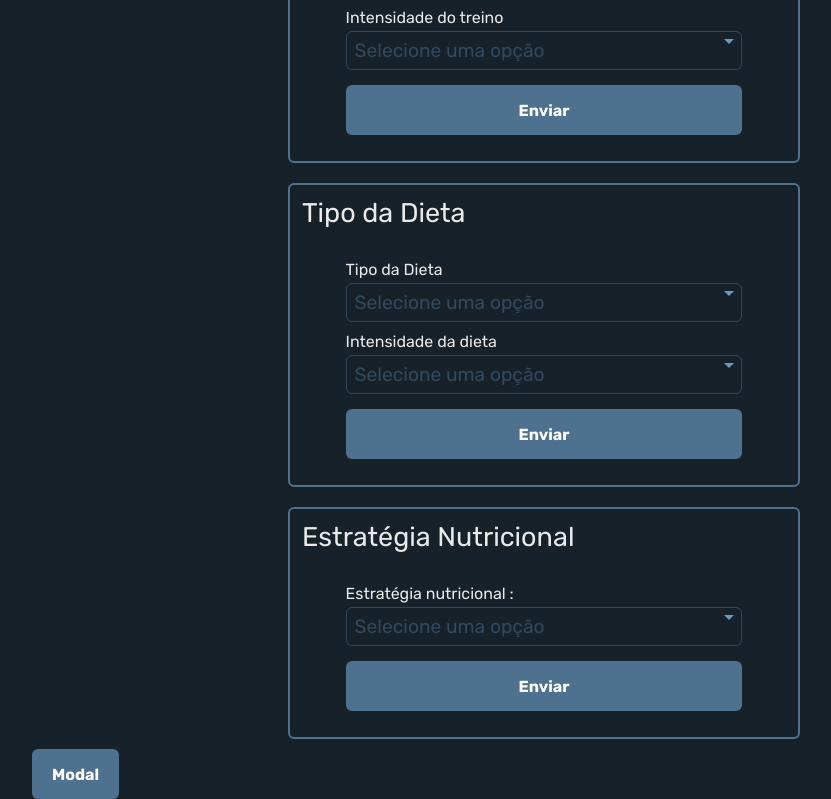
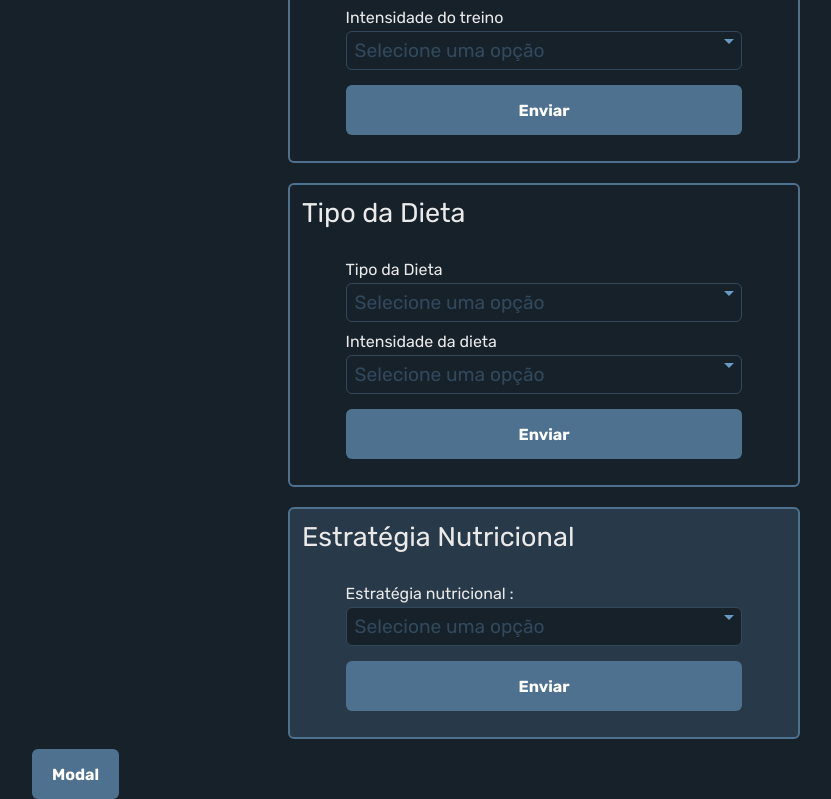
Before and after one commit to RenanArantes/rdieta, a Next.js app: page / in a window 1280 px wide. Shown: the part 759-1558 px from the top of the page, without its empty margins (96-927 px from the left). Built offline with nearby package versions, Linux system fonts and the light colour scheme.

Commit message:
mini-feature: new blue color(800)

```diff
--- a/components/forms/NutritionalStrategyForm/styles.ts
+++ b/components/forms/NutritionalStrategyForm/styles.ts
@@ -6,7 +6,7 @@ export const FormContainer = styled.div`
 
   padding: 6px;
 
-  background-color: transparent;
+  background-color: ${(props) => props.theme.blueColors[800]};
   border: 2px solid ${(props) => props.theme.blueColors[400]};
   border-radius: 6px;
 
--- a/styles/themes/default.ts
+++ b/styles/themes/default.ts
@@ -1,6 +1,7 @@
 export const defaultTheme = {
   blueColors: {
     900: '#17212a',
+    800: '#283949',
     700: '#32495d',
     400: '#4e7190',
     300: '#6a99c3',
```
